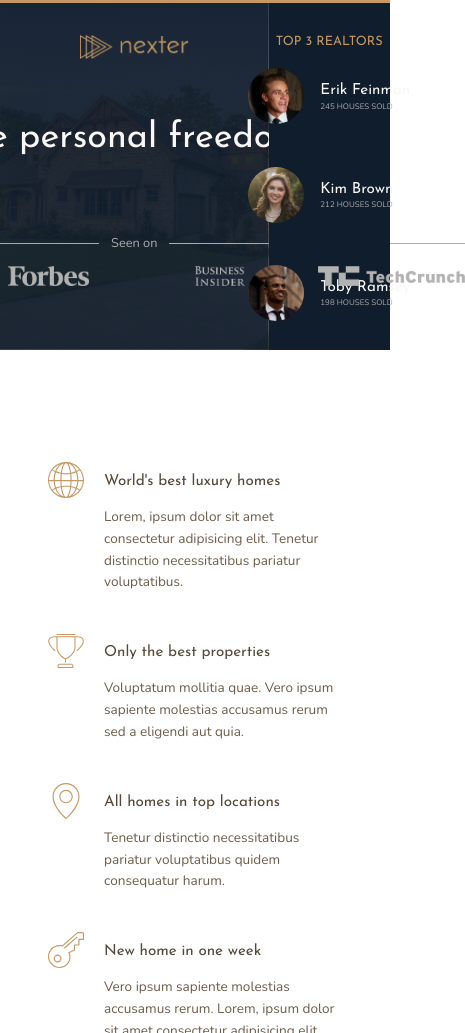
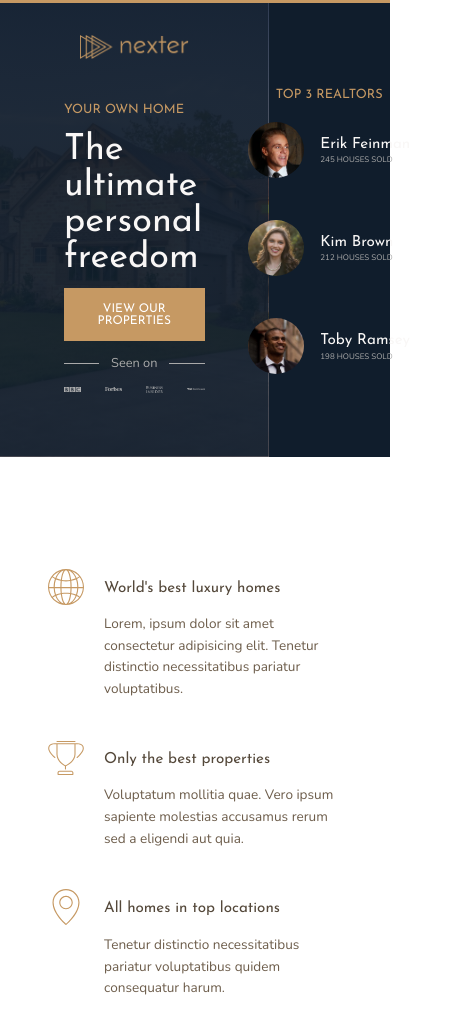
Before and after one commit to L3n1ad/Nexter_SASS, a website: page index.html in a window 390 px wide. Shown: the part 876-1909 px from the top of the page, 465 px wide, since content can reach past the window. Drawn offline with nearby package versions, Linux system fonts and the light colour scheme; files that its build step writes are made by us from their sources.

Commit message:
adjust the logo sizes and the h1 on the grid to be responsive

```diff
--- a/sass/_header.scss
+++ b/sass/_header.scss
@@ -7,8 +7,8 @@
     padding-top: 4rem;
 
     display: grid;
-    grid-template-rows: 1fr min-content 6rem 1fr;
-    grid-template-columns: max-content;
+    grid-template-rows: 1fr min-content minmax( min-content, 6rem) 1fr;
+    grid-template-columns: minmax(min-content ,max-content);
     grid-row-gap: 1.5rem;
     justify-content: center;
 
@@ -45,9 +45,12 @@
         grid-template-columns: repeat(4, 1fr);
         grid-gap: 3rem;
         justify-items: center;
+        align-items: center;
 
         img {
-            height: 2.5rem;
+            max-height: 2.5rem;
+            // it is needed to be able to scale properly
+            max-width: 100%;
             filter: brightness(70%);
         }
     }
```
